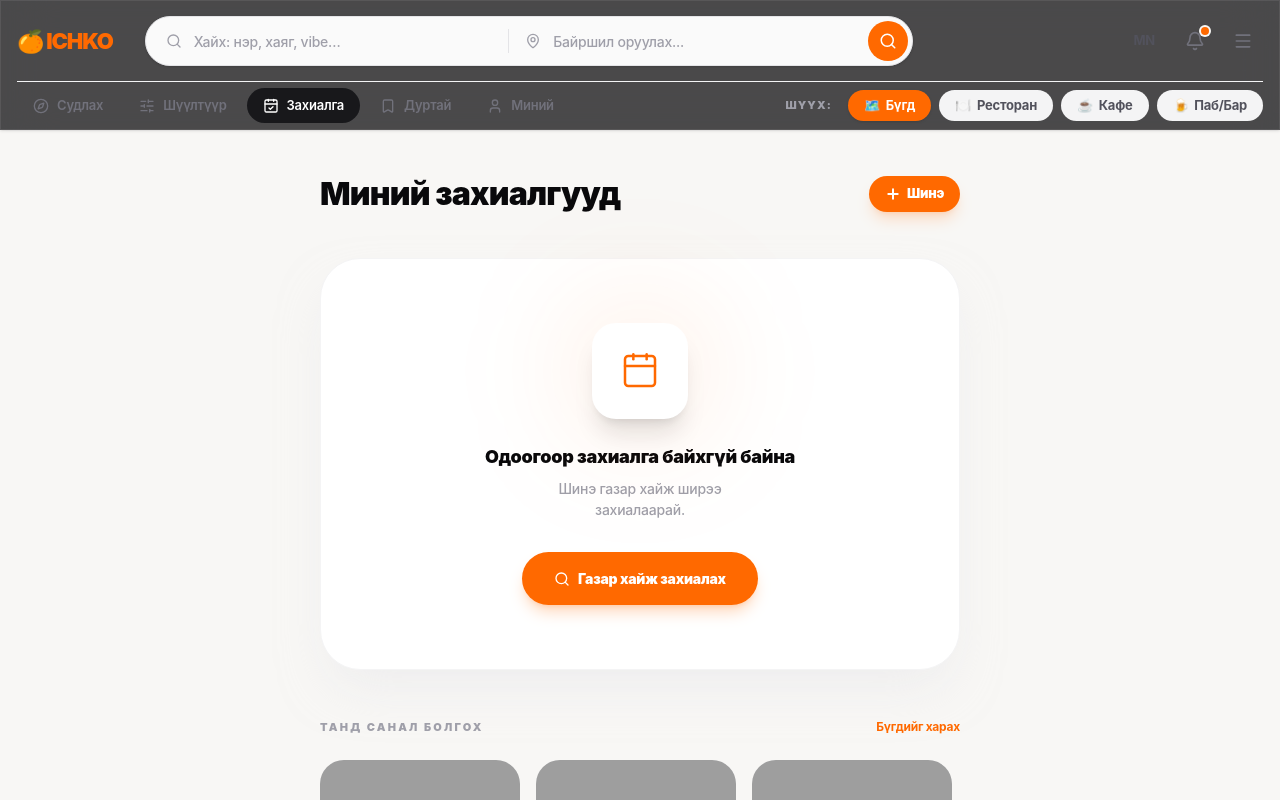
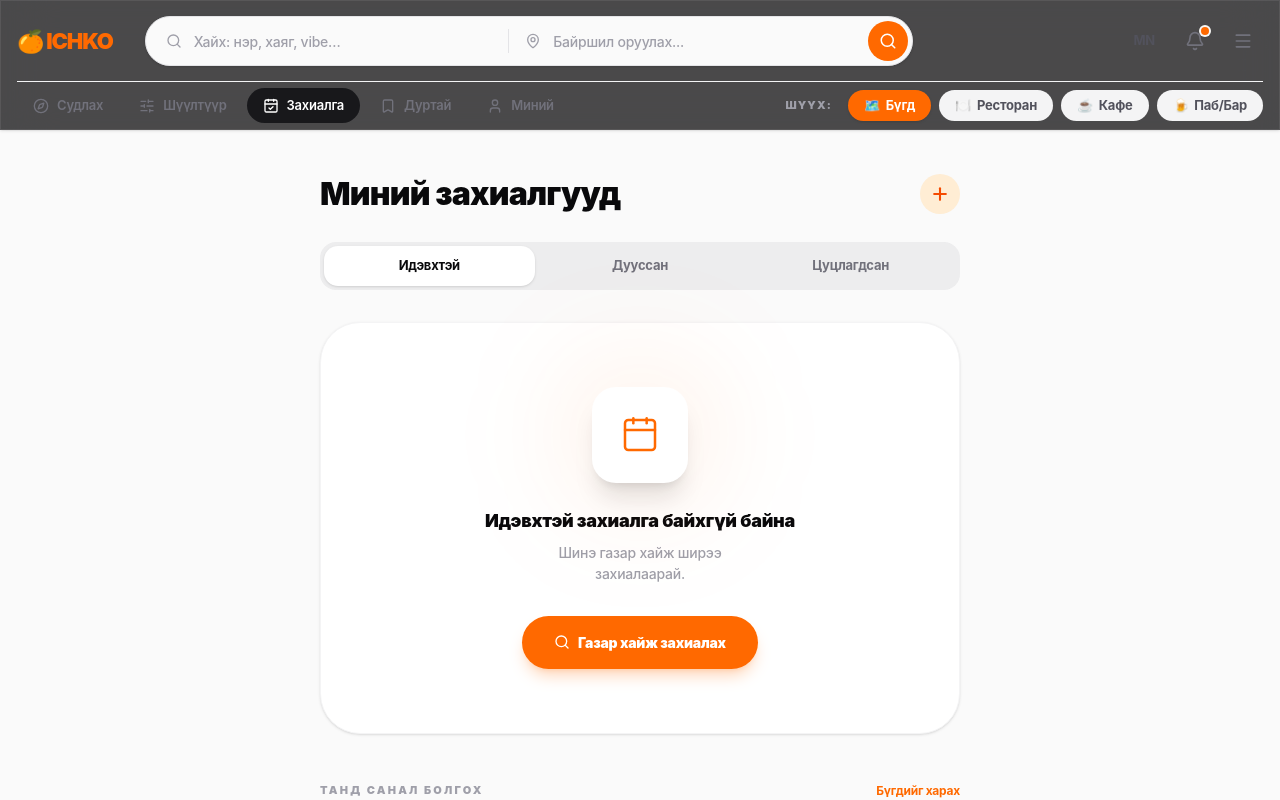
Before and after one commit to mxnkbatr/ichko, a React (Vite) app: page /bookings in a window 1280 px wide. Shown: the top 800 px of the page. Built offline with nearby package versions, Linux system fonts and the light colour scheme; grey boxes are pictures that could not be loaded.

Commit message:
feat: redesign Bookings page with native app UI and segmented control

```diff
--- a/src/pages/BookingsPage.tsx
+++ b/src/pages/BookingsPage.tsx
@@ -1,4 +1,4 @@
-import { useState } from 'react'
+import { useState, useMemo } from 'react'
 import { Link } from 'react-router-dom'
 import {
   Calendar, Clock, Users, MapPin,
@@ -22,9 +22,15 @@ function StarRating({ rating }: { rating: number }) {
 }
 
 export function BookingsPage() {
-  const bookings = listBookings()
-  const confirmed = bookings.filter((b) => b.status === 'confirmed')
-  const cancelled = bookings.filter((b) => b.status === 'cancelled')
+  const allBookings = listBookings()
+  const [tab, setTab] = useState<'active' | 'completed' | 'cancelled'>('active')
+
+  const bookings = useMemo(() => {
+    if (tab === 'active') return allBookings.filter(b => b.status === 'confirmed')
+    if (tab === 'completed') return [] // Mock empty for completed
+    if (tab === 'cancelled') return allBookings.filter(b => b.status === 'cancelled')
+    return []
+  }, [allBookings, tab])
 
   // Reschedule state
   const [reschedulingId, setReschedulingId] = useState<string | null>(null)
@@ -39,30 +45,57 @@ export function BookingsPage() {
   }
 
   return (
+    <div className="min-h-svh bg-zinc-50 pb-20 dark:bg-[#0f0f12]">
       <div className="mx-auto max-w-2xl px-4 py-6 md:py-10">
+
         {/* Header */}
-      <div className="mb-10 flex items-center justify-between">
+        <div className="mb-6 flex items-center justify-between">
           <h1 className="text-[28px] font-black tracking-tight text-zinc-950 dark:text-white md:text-[32px]">Миний захиалгууд</h1>
           <Link
             to="/"
-          className="flex items-center gap-1.5 rounded-full bg-orange-500 px-4 py-2 text-[13px] font-black text-white shadow-lg shadow-orange-500/20 transition hover:bg-orange-600 active:scale-95"
+            className="flex items-center justify-center h-10 w-10 rounded-full bg-orange-100 text-orange-600 transition hover:bg-orange-200 active:scale-95 dark:bg-orange-500/20 dark:text-orange-500"
           >
-          <Plus className="h-4 w-4 stroke-[3px]" />
-          Шинэ
+            <Plus className="h-5 w-5 stroke-[2.5px]" />
           </Link>
         </div>
 
+        {/* Segmented Control */}
+        <div className="mb-8 flex rounded-2xl bg-zinc-200/60 p-1 dark:bg-white/5">
+          {(['active', 'completed', 'cancelled'] as const).map(t => (
+            <button
+              key={t}
+              onClick={() => { setTab(t); setReschedulingId(null) }}
+              className={cn(
+                "flex-1 rounded-[14px] py-2.5 text-[13px] font-bold transition-all",
+                tab === t
+                  ? "bg-white text-zinc-950 shadow-sm dark:bg-zinc-800 dark:text-white"
+                  : "text-zinc-500 hover:text-zinc-700 dark:text-zinc-400 dark:hover:text-zinc-200"
+              )}
+            >
+              {t === 'active' ? 'Идэвхтэй' : t === 'completed' ? 'Дууссан' : 'Цуцлагдсан'}
+            </button>
+          ))}
+        </div>
+
         {bookings.length === 0 ? (
-        <div className="space-y-12">
-          <div className="flex flex-col items-center justify-center rounded-[2.5rem] border border-zinc-100 bg-white py-16 text-center shadow-2xl shadow-zinc-200/50 dark:border-white/5 dark:bg-zinc-900/40 dark:shadow-none">
+          <motion.div
+            initial={{ opacity: 0, y: 10 }}
+            animate={{ opacity: 1, y: 0 }}
+            className="space-y-12"
+          >
+            <div className="flex flex-col items-center justify-center rounded-[2.5rem] border border-zinc-100 bg-white py-16 text-center shadow-sm dark:border-white/5 dark:bg-zinc-900/40">
               <div className="relative mb-6">
                 <div className="absolute inset-0 scale-150 rounded-full bg-orange-500/10 blur-2xl" />
                 <div className="relative flex h-24 w-24 items-center justify-center rounded-3xl bg-white shadow-xl dark:bg-zinc-800">
                   <Calendar className="h-10 w-10 text-orange-500" strokeWidth={1.5} />
                 </div>
               </div>
-            <h2 className="text-[18px] font-black text-zinc-950 dark:text-white">Одоогоор захиалга байхгүй байна</h2>
+              <h2 className="text-[18px] font-black text-zinc-950 dark:text-white">
+                {tab === 'active' ? 'Идэвхтэй захиалга байхгүй байна' : tab === 'completed' ? 'Дууссан захиалга алга' : 'Цуцлагдсан захиалга алга'}
+              </h2>
               <p className="mt-2 max-w-[200px] text-[14px] font-medium text-zinc-400">Шинэ газар хайж ширээ захиалаарай.</p>
+
+              {tab === 'active' && (
                 <Link
                   to="/"
                   className="mt-8 flex items-center gap-2 rounded-full bg-orange-500 px-8 py-4 text-[14px] font-black text-white shadow-lg shadow-orange-500/25 transition hover:bg-orange-600 active:scale-95"
@@ -70,9 +103,11 @@ export function BookingsPage() {
                   <Search className="h-4 w-4" />
                   Газар хайж захиалах
                 </Link>
+              )}
             </div>
 
             {/* Recommended Section (Simplified for now) */}
+            {tab === 'active' && (
               <section>
                 <div className="mb-6 flex items-center justify-between">
                   <h3 className="text-[11px] font-black uppercase tracking-[0.2em] text-zinc-400">Танд санал болгох</h3>
@@ -96,69 +131,87 @@ export function BookingsPage() {
                   ))}
                 </div>
               </section>
-        </div>
+            )}
+          </motion.div>
         ) : (
-        <div className="space-y-12">
-          {/* Confirmed Section */}
-          {confirmed.length > 0 && (
-            <section>
-              <div className="mb-4 flex items-center gap-2.5 pb-3 border-b border-zinc-100 dark:border-white/5">
-                <span className="h-2 w-2 rounded-full bg-emerald-500 flex-none" />
-                <h2 className="text-[11px] font-black uppercase tracking-[0.15em] text-zinc-400">
-                  БАТАЛГААЖСАН ({confirmed.length})
-                </h2>
-              </div>
+          <div className="space-y-6">
             <motion.div
-                variants={{
-                  show: { transition: { staggerChildren: 0.04 } }
-                }}
+              variants={{ show: { transition: { staggerChildren: 0.04 } } }}
               initial="hidden"
               animate="show"
-                className="space-y-4"
+              className="space-y-6"
             >
-                {confirmed.map((b) => {
+              {bookings.map((b) => {
                 const place = getPlaceById(b.placeId)
                 const isEditing = reschedulingId === b.id
 
+                if (tab === 'cancelled') {
                   return (
                     <motion.div
                       key={b.id}
                       layout
-                      variants={{
-                        hidden: { opacity: 0, y: 10 },
-                        show: { opacity: 1, y: 0 }
-                      }}
-                      className="overflow-hidden rounded-[2rem] border border-zinc-200 bg-white shadow-sm dark:border-white/8 dark:bg-zinc-900"
+                      variants={{ hidden: { opacity: 0, y: 10 }, show: { opacity: 1, y: 0 } }}
+                      className="overflow-hidden rounded-[24px] border border-zinc-100 bg-white shadow-sm opacity-60 dark:border-white/8 dark:bg-zinc-900/50"
                     >
-                      <div className="flex flex-wrap gap-4 p-5 md:flex-nowrap">
+                      <div className="flex gap-4 p-5">
+                        <div className="h-20 w-20 md:h-24 md:w-24 shrink-0 overflow-hidden rounded-2xl bg-zinc-100 grayscale dark:bg-zinc-800">
+                          <img src={place?.photos[0]?.url} className="h-full w-full object-cover" />
+                        </div>
+                        <div className="flex flex-1 flex-col justify-center gap-1.5">
+                          <div className="flex items-start justify-between gap-2">
+                            <h3 className="text-[16px] md:text-[18px] font-bold text-zinc-900 line-through dark:text-white leading-snug line-clamp-1">{b.placeName}</h3>
+                            <span className="shrink-0 rounded-full bg-rose-50 px-2.5 py-1 text-[10px] font-bold tracking-wider text-rose-500 dark:bg-rose-500/10 dark:text-rose-400">
+                              CANCELLED
+                            </span>
+                          </div>
+
+                          <div className="flex flex-wrap gap-x-4 gap-y-1.5 text-[13px] text-zinc-500 dark:text-zinc-400">
+                            <span className="flex items-center gap-1.5"><Calendar className="h-4 w-4 stroke-[1.5px]" /> {b.date}</span>
+                            <span className="flex items-center gap-1.5"><Clock className="h-4 w-4 stroke-[1.5px]" /> {b.time}</span>
+                          </div>
+                        </div>
+                      </div>
+                    </motion.div>
+                  )
+                }
+
+                // Active (Confirmed)
+                return (
+                  <motion.div
+                    key={b.id}
+                    layout
+                    variants={{ hidden: { opacity: 0, y: 10 }, show: { opacity: 1, y: 0 } }}
+                    className="overflow-hidden rounded-[24px] border border-zinc-100 bg-white shadow-sm dark:border-white/8 dark:bg-zinc-900/50"
+                  >
+                    <div className="flex gap-4 p-5">
                       {/* Photo */}
-                        <div className="h-20 w-20 shrink-0 overflow-hidden rounded-2xl bg-zinc-100">
+                      <div className="h-20 w-20 md:h-24 md:w-24 shrink-0 overflow-hidden rounded-2xl bg-zinc-100 dark:bg-zinc-800">
                         <img src={place?.photos[0]?.url} className="h-full w-full object-cover" />
                       </div>
 
                       {/* Content */}
-                        <div className="min-w-0 flex-1">
-                          <div className="flex items-start justify-between">
+                      <div className="flex flex-1 flex-col justify-between">
                         <div>
-                              <div className="flex items-center gap-2">
-                                <h3 className="text-[18px] font-black text-zinc-900 dark:text-white">{b.placeName}</h3>
-                                <span className="rounded-full bg-emerald-50 px-2 py-0.5 text-[10px] font-bold text-emerald-600 dark:bg-emerald-500/10 dark:text-emerald-400">
+                          <div className="flex items-start justify-between gap-2">
+                            <h3 className="text-[16px] md:text-[18px] font-bold text-zinc-900 dark:text-white leading-snug line-clamp-1">{b.placeName}</h3>
+                            <span className="shrink-0 rounded-full bg-emerald-50 px-2.5 py-1 text-[10px] font-bold tracking-wider text-emerald-600 dark:bg-emerald-500/10 dark:text-emerald-400">
                               CONFIRMED
                             </span>
                           </div>
-                              <div className="mt-1 flex flex-wrap gap-x-4 gap-y-1 text-[13px] font-medium text-zinc-500 dark:text-zinc-400">
-                                <span className="flex items-center gap-1.5"><Calendar className="h-3.5 w-3.5" /> {b.date}</span>
-                                <span className="flex items-center gap-1.5"><Clock className="h-3.5 w-3.5" /> {b.time}</span>
-                                <span className="flex items-center gap-1.5"><Users className="h-3.5 w-3.5" /> {b.people} хүн</span>
+                          <div className="mt-2 flex flex-wrap gap-x-4 gap-y-1 text-[13px] text-zinc-500 dark:text-zinc-400">
+                            <span className="flex items-center gap-1.5"><Calendar className="h-4 w-4 stroke-[1.5px]" /> {b.date}</span>
+                            <span className="flex items-center gap-1.5"><Clock className="h-4 w-4 stroke-[1.5px]" /> {b.time}</span>
+                            <span className="flex items-center gap-1.5"><Users className="h-4 w-4 stroke-[1.5px]" /> {b.people} хүн</span>
                           </div>
-                              <div className="mt-2 flex items-center gap-1.5 text-[12px] text-zinc-400">
-                                <MapPin className="h-3 w-3" /> {place?.address}
+                        </div>
+                        <div className="mt-2.5 flex items-center gap-1.5 text-[12px] text-zinc-400">
+                          <MapPin className="h-3.5 w-3.5 stroke-[1.5px] shrink-0" /> <span className="truncate">{place?.address}</span>
                         </div>
                       </div>
                     </div>
 
-                          {/* Actions */}
-                          <div className="mt-4 flex gap-2">
+                    {/* Footer Actions */}
+                    <div className="flex divide-x divide-zinc-100 border-t border-zinc-100 bg-zinc-50/50 dark:divide-white/5 dark:border-white/5 dark:bg-white/2">
                       <button
                         onClick={() => {
                           if (isEditing) setReschedulingId(null)
@@ -169,24 +222,22 @@ export function BookingsPage() {
                           }
                         }}
                         className={cn(
-                                "flex items-center gap-1.5 rounded-full px-4 py-2 text-[12px] font-bold transition",
+                          "flex flex-1 items-center justify-center gap-2 py-3.5 text-[13px] font-bold transition",
                           isEditing
                             ? "bg-zinc-100 text-zinc-900 dark:bg-white/10 dark:text-white"
-                                  : "bg-white text-zinc-600 border border-zinc-200 hover:bg-zinc-50 dark:bg-transparent dark:border-white/10 dark:text-zinc-400"
+                            : "text-zinc-600 hover:bg-zinc-100 dark:text-zinc-300 dark:hover:bg-white/5"
                         )}
                       >
-                              <RotateCcw className="h-3.5 w-3.5" />
+                        <RotateCcw className="h-4 w-4 stroke-[1.5px]" />
                         Цаг өөрчлөх
                       </button>
                       <button
                         onClick={() => cancelBooking(b.id)}
-                              className="flex items-center gap-1.5 rounded-full border border-zinc-200 bg-white px-4 py-2 text-[12px] font-bold text-rose-500 transition hover:bg-rose-50 dark:bg-transparent dark:border-white/10 dark:hover:bg-rose-500/10"
+                        className="flex flex-1 items-center justify-center gap-2 py-3.5 text-[13px] font-bold text-rose-500 transition hover:bg-rose-50 dark:text-rose-400 dark:hover:bg-rose-500/10"
                       >
-                              <XCircle className="h-3.5 w-3.5" />
+                        <XCircle className="h-4 w-4 stroke-[1.5px]" />
                         Цуцлах
                       </button>
-                          </div>
-                        </div>
                     </div>
 
                     {/* Reschedule Accordion */}
@@ -198,7 +249,7 @@ export function BookingsPage() {
                           exit={{ height: 0 }}
                           className="border-t border-zinc-100 bg-zinc-50 dark:border-white/5 dark:bg-white/3"
                         >
-                            <div className="p-6">
+                          <div className="p-5 md:p-6">
                             <h4 className="mb-4 text-[13px] font-bold text-zinc-900 dark:text-white">Шинэ цаг сонгох</h4>
                             <div className="grid gap-4 md:grid-cols-2">
                               <input
@@ -227,13 +278,13 @@ export function BookingsPage() {
                             <div className="mt-6 flex justify-end gap-2">
                               <button
                                 onClick={() => setReschedulingId(null)}
-                                  className="rounded-full px-5 py-2 text-[13px] font-bold text-zinc-500"
+                                className="rounded-full px-5 py-2 text-[13px] font-bold text-zinc-500 transition hover:bg-zinc-200 dark:hover:bg-white/10"
                               >
                                 Болих
                               </button>
                               <button
                                 onClick={() => handleReschedule(b.id)}
-                                  className="rounded-full bg-orange-500 px-6 py-2 text-[13px] font-black text-white"
+                                className="rounded-full bg-orange-500 px-6 py-2 text-[13px] font-black text-white shadow-md shadow-orange-500/20 transition hover:bg-orange-600 active:scale-95"
                               >
                                 Хадгалах
                               </button>
@@ -246,38 +297,9 @@ export function BookingsPage() {
                 )
               })}
             </motion.div>
-            </section>
-          )}
-
-          {/* Cancelled Section */}
-          {cancelled.length > 0 && (
-            <section>
-              <div className="mb-4 flex items-center gap-2.5 pb-3 border-b border-zinc-100 dark:border-white/5 opacity-50">
-                <span className="h-2 w-2 rounded-full bg-rose-500 flex-none" />
-                <h2 className="text-[11px] font-black uppercase tracking-[0.15em] text-zinc-400">
-                  ЦУЦЛАГДСАН ({cancelled.length})
-                </h2>
-              </div>
-              <div className="space-y-3 opacity-60">
-                {cancelled.map((b) => (
-                  <div key={b.id} className="flex items-center justify-between rounded-3xl border border-zinc-100 bg-white p-4 dark:border-white/5 dark:bg-white/2">
-                    <div className="flex items-center gap-4">
-                      <div className="h-10 w-10 shrink-0 overflow-hidden rounded-xl grayscale opacity-50">
-                        <img src={getPlaceById(b.placeId)?.photos[0]?.url} className="h-full w-full object-cover" />
-                      </div>
-                      <div>
-                        <div className="text-[14px] font-bold text-zinc-900 dark:text-white line-through">{b.placeName}</div>
-                        <div className="text-[12px] text-zinc-500">{b.date} · {b.time}</div>
-                      </div>
-                    </div>
-                    <span className="rounded-full bg-rose-50 px-2 py-0.5 text-[10px] font-bold text-rose-500">CANCELLED</span>
-                  </div>
-                ))}
-              </div>
-            </section>
-          )}
           </div>
         )}
       </div>
+    </div>
   )
 }
```
Lines whose indentation alone changed are shown as unchanged.
